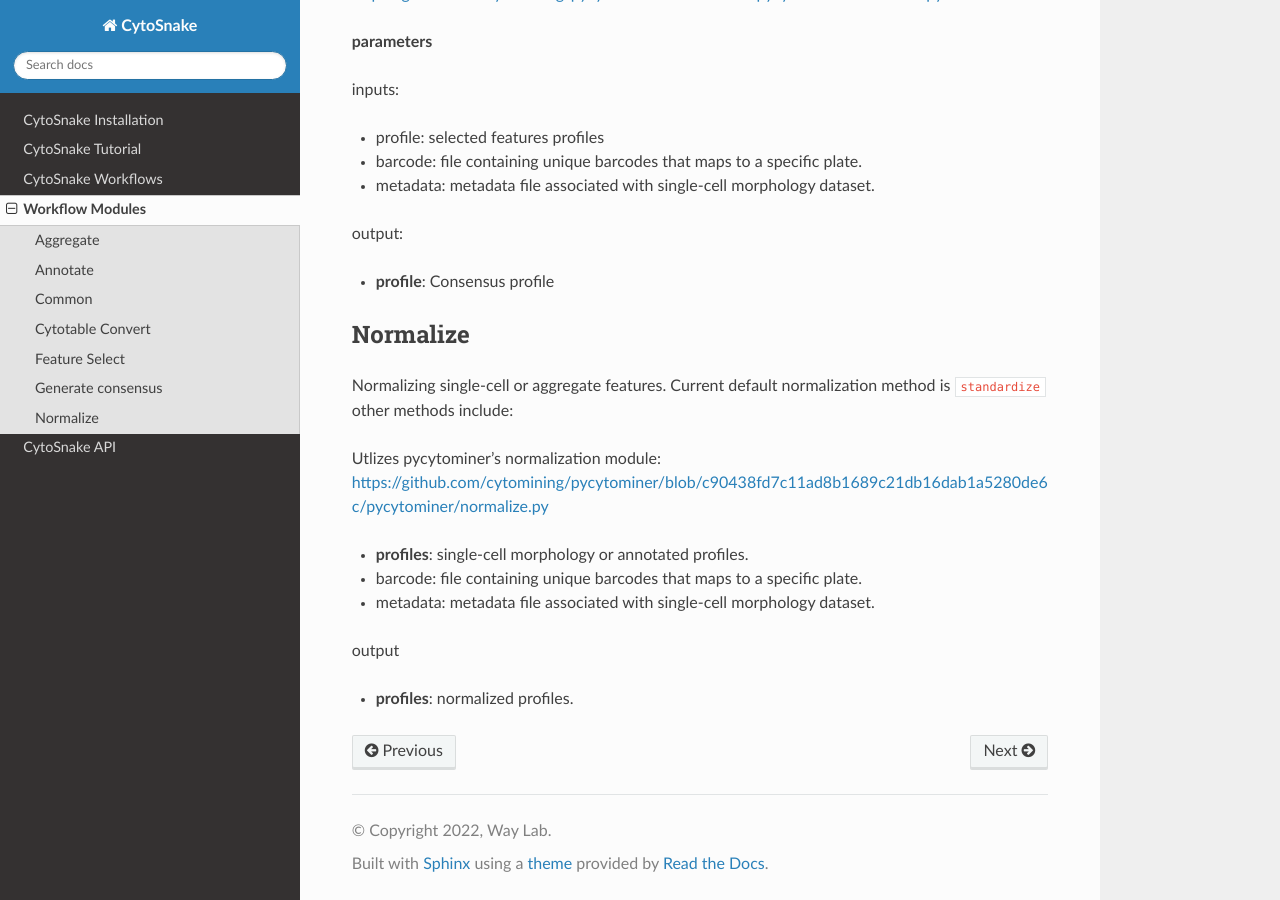
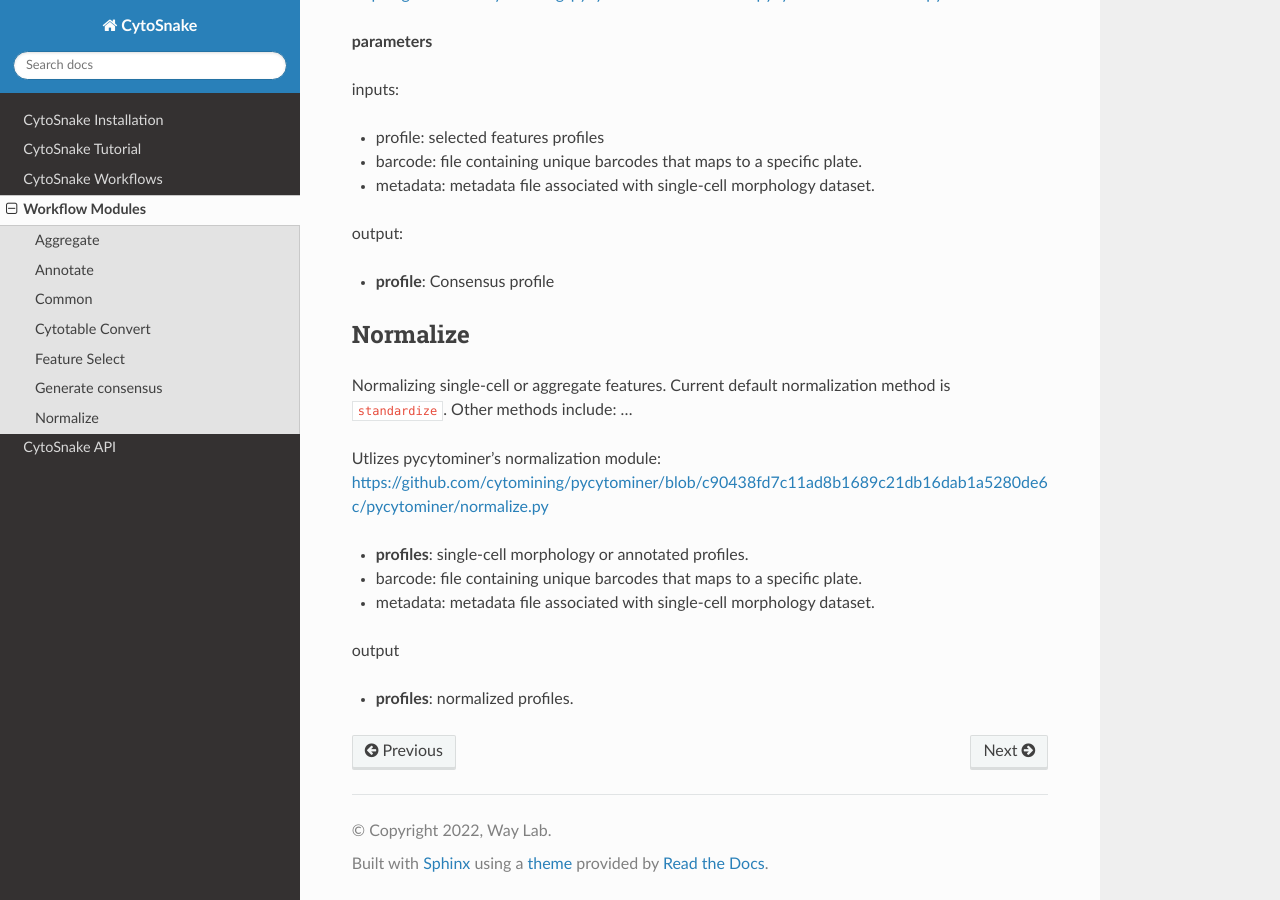
Before and after one commit to WayScience/CytoSnake, a Sphinx documentation site: the page built from docs/workflow-modules.md, in a window 1280 px wide and 900 px high, scrolled down 2508 px. Built offline with Sphinx 7.4.7 and the Read the Docs theme 2.0.0, drawn with Linux system fonts in a browser that asks for light colours.

```diff
--- a/docs/workflow-modules.md
+++ b/docs/workflow-modules.md
@@ -115,7 +115,7 @@ output:
 ## Normalize
 
 Normalizing single-cell or aggregate features. Current default normalization
-method is `standardize` other methods include:
+method is `standardize`. Other methods include: ...
 
 Utlizes pycytominer's normalization module:
 <https://github.com/cytomining/pycytominer/blob/c90438fd7c11ad8b1689c21db16dab1a5280de6c/pycytominer/normalize.py>
```
